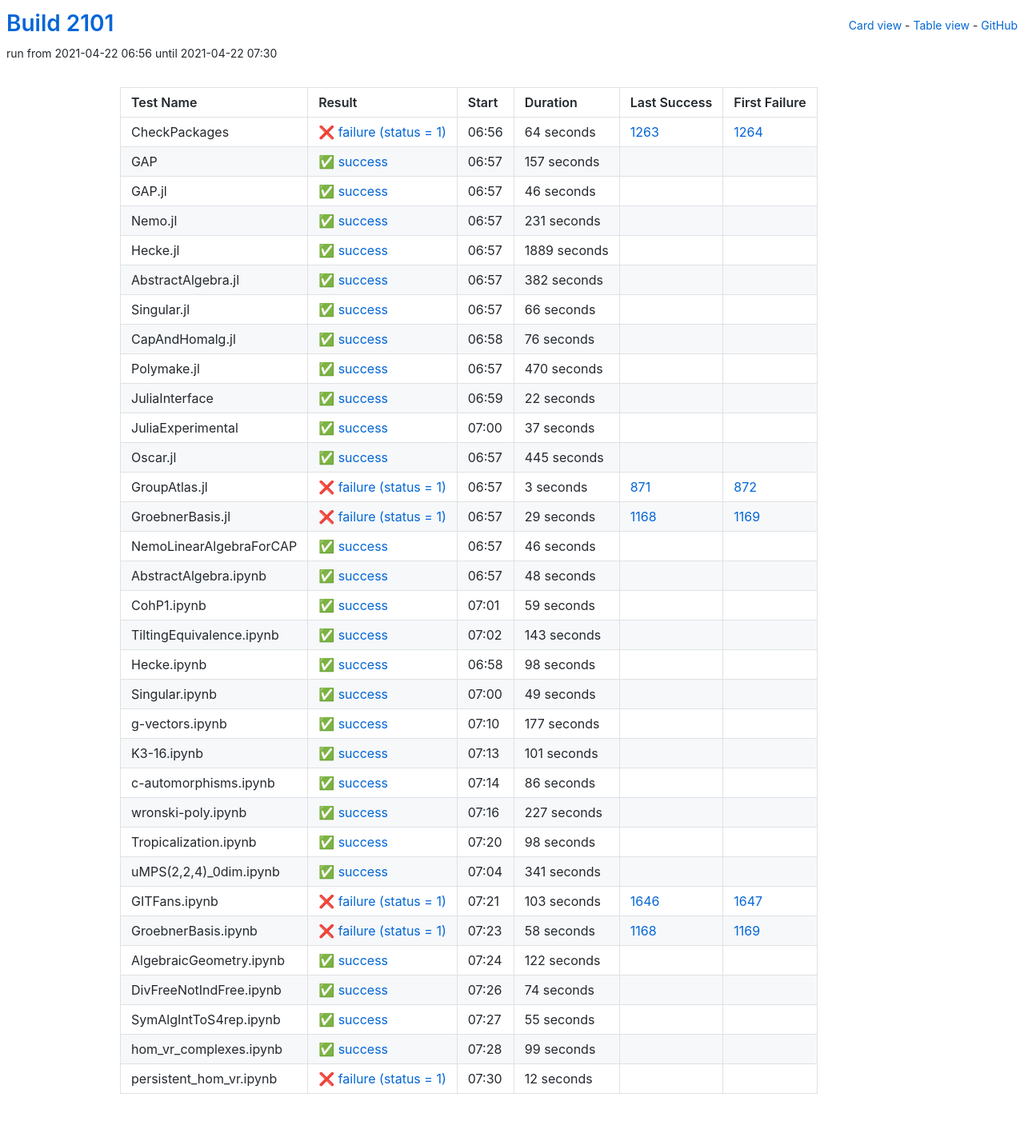
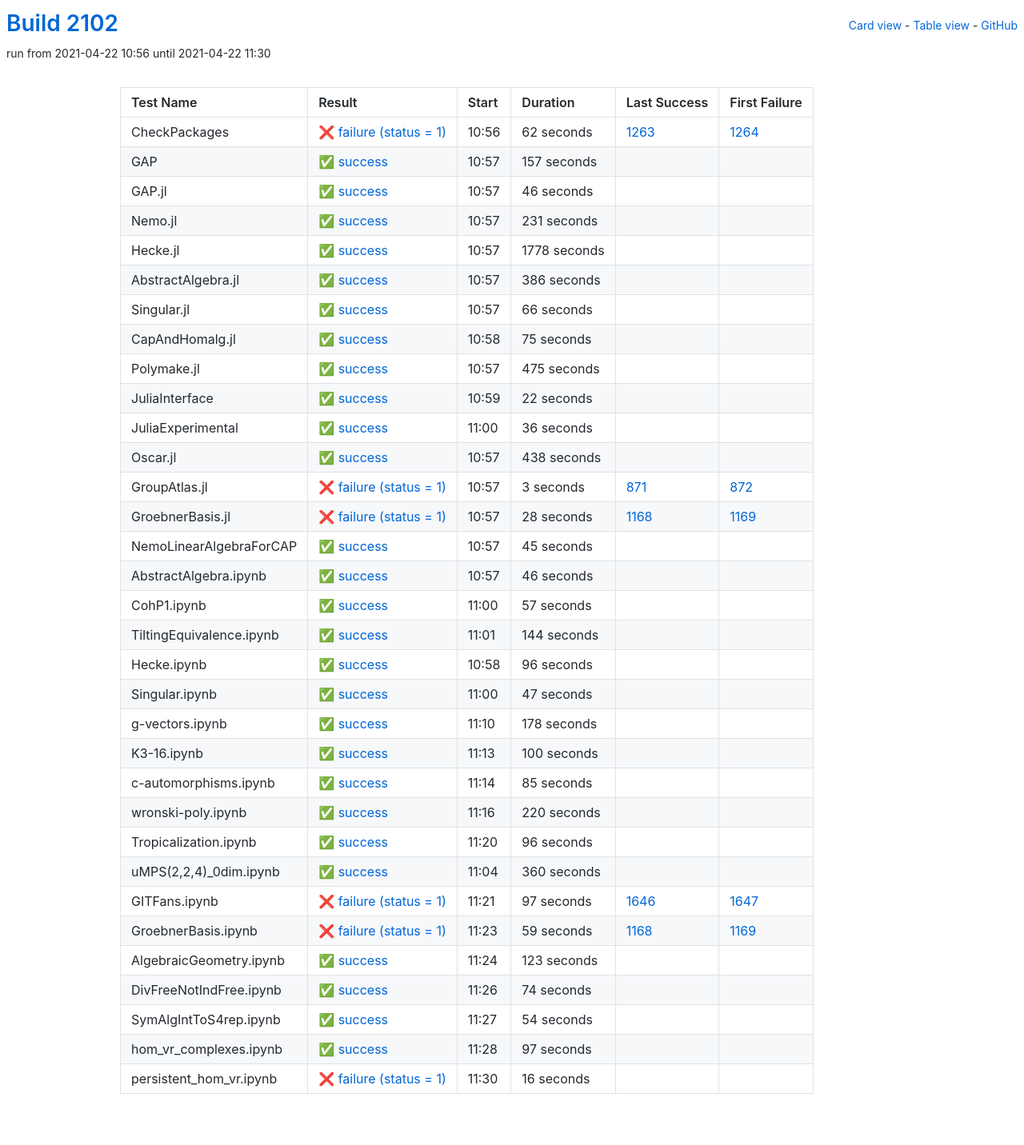
Before and after one commit to oscar-system/oscar-ci-status-stable, a Jekyll site: the page built from table.html, in a window 1280 px wide. Shown: the whole page at 80% size. Built offline with Jekyll 4.4.1, drawn with Linux system fonts in a browser that asks for light colours.

Commit message:
Build #2102

```diff
--- a/_data/ci.yml
+++ b/_data/ci.yml
@@ -1,6 +1,6 @@
 ---
-build: 2101
-build_url: https://oscarci.mathematik.uni-kl.de/job/oscar-stable/2101/
+build: 2102
+build_url: https://oscarci.mathematik.uni-kl.de/job/oscar-stable/2102/
 job: oscar-stable
 organization: oscar-system
 repo: oscar-ci-status-stable
@@ -8,20 +8,20 @@ repourl: https://github.com/oscar-system/oscar-ci-status-stable
 tests:
 - name: CheckPackages
   id: checkpackages
-  log: https://oscarci.mathematik.uni-kl.de/job/oscar-stable/2101/artifact/logs/build-2101/CheckPackages.log
-  start: 2021-04-22 06:56
+  log: https://oscarci.mathematik.uni-kl.de/job/oscar-stable/2102/artifact/logs/build-2102/CheckPackages.log
+  start: 2021-04-22 10:56
   success: false
   exitcode: 1
   status: failure
-  duration: 64
+  duration: 62
   last_success: 1263
   last_success_url: https://oscarci.mathematik.uni-kl.de/job/oscar-stable/1263/
   first_failure: 1264
   first_failure_url: https://oscarci.mathematik.uni-kl.de/job/oscar-stable/1264/
 - name: GAP
   id: gap
-  log: https://oscarci.mathematik.uni-kl.de/job/oscar-stable/2101/artifact/logs/build-2101/GAP.log
-  start: 2021-04-22 06:57
+  log: https://oscarci.mathematik.uni-kl.de/job/oscar-stable/2102/artifact/logs/build-2102/GAP.log
+  start: 2021-04-22 10:57
   success: true
   exitcode: 0
   status: success
@@ -32,8 +32,8 @@ tests:
   first_failure_url:
 - name: GAP.jl
   id: gap-jl
-  log: https://oscarci.mathematik.uni-kl.de/job/oscar-stable/2101/artifact/logs/build-2101/GAP.jl.log
-  start: 2021-04-22 06:57
+  log: https://oscarci.mathematik.uni-kl.de/job/oscar-stable/2102/artifact/logs/build-2102/GAP.jl.log
+  start: 2021-04-22 10:57
   success: true
   exitcode: 0
   status: success
@@ -44,8 +44,8 @@ tests:
   first_failure_url:
 - name: Nemo.jl
   id: nemo-jl
-  log: https://oscarci.mathematik.uni-kl.de/job/oscar-stable/2101/artifact/logs/build-2101/Nemo.jl.log
-  start: 2021-04-22 06:57
+  log: https://oscarci.mathematik.uni-kl.de/job/oscar-stable/2102/artifact/logs/build-2102/Nemo.jl.log
+  start: 2021-04-22 10:57
   success: true
   exitcode: 0
   status: success
@@ -56,32 +56,32 @@ tests:
   first_failure_url:
 - name: Hecke.jl
   id: hecke-jl
-  log: https://oscarci.mathematik.uni-kl.de/job/oscar-stable/2101/artifact/logs/build-2101/Hecke.jl.log
-  start: 2021-04-22 06:57
+  log: https://oscarci.mathematik.uni-kl.de/job/oscar-stable/2102/artifact/logs/build-2102/Hecke.jl.log
+  start: 2021-04-22 10:57
   success: true
   exitcode: 0
   status: success
-  duration: 1889
+  duration: 1778
   last_success: false
   last_success_url:
   first_failure: false
   first_failure_url:
 - name: AbstractAlgebra.jl
   id: abstractalgebra-jl
-  log: https://oscarci.mathematik.uni-kl.de/job/oscar-stable/2101/artifact/logs/build-2101/AbstractAlgebra.jl.log
-  start: 2021-04-22 06:57
+  log: https://oscarci.mathematik.uni-kl.de/job/oscar-stable/2102/artifact/logs/build-2102/AbstractAlgebra.jl.log
+  start: 2021-04-22 10:57
   success: true
   exitcode: 0
   status: success
-  duration: 382
+  duration: 386
   last_success: false
   last_success_url:
   first_failure: false
   first_failure_url:
 - name: Singular.jl
   id: singular-jl
-  log: https://oscarci.mathematik.uni-kl.de/job/oscar-stable/2101/artifact/logs/build-2101/Singular.jl.log
-  start: 2021-04-22 06:57
+  log: https://oscarci.mathematik.uni-kl.de/job/oscar-stable/2102/artifact/logs/build-2102/Singular.jl.log
+  start: 2021-04-22 10:57
   success: true
   exitcode: 0
   status: success
@@ -92,32 +92,32 @@ tests:
   first_failure_url:
 - name: CapAndHomalg.jl
   id: capandhomalg-jl
-  log: https://oscarci.mathematik.uni-kl.de/job/oscar-stable/2101/artifact/logs/build-2101/CapAndHomalg.jl.log
-  start: 2021-04-22 06:58
+  log: https://oscarci.mathematik.uni-kl.de/job/oscar-stable/2102/artifact/logs/build-2102/CapAndHomalg.jl.log
+  start: 2021-04-22 10:58
   success: true
   exitcode: 0
   status: success
-  duration: 76
+  duration: 75
   last_success: false
   last_success_url:
   first_failure: false
   first_failure_url:
 - name: Polymake.jl
   id: polymake-jl
-  log: https://oscarci.mathematik.uni-kl.de/job/oscar-stable/2101/artifact/logs/build-2101/Polymake.jl.log
-  start: 2021-04-22 06:57
+  log: https://oscarci.mathematik.uni-kl.de/job/oscar-stable/2102/artifact/logs/build-2102/Polymake.jl.log
+  start: 2021-04-22 10:57
   success: true
   exitcode: 0
   status: success
-  duration: 470
+  duration: 475
   last_success: false
   last_success_url:
   first_failure: false
   first_failure_url:
 - name: JuliaInterface
   id: juliainterface
-  log: https://oscarci.mathematik.uni-kl.de/job/oscar-stable/2101/artifact/logs/build-2101/JuliaInterface.log
-  start: 2021-04-22 06:59
+  log: https://oscarci.mathematik.uni-kl.de/job/oscar-stable/2102/artifact/logs/build-2102/JuliaInterface.log
+  start: 2021-04-22 10:59
   success: true
   exitcode: 0
   status: success
@@ -128,32 +128,32 @@ tests:
   first_failure_url:
 - name: JuliaExperimental
   id: juliaexperimental
-  log: https://oscarci.mathematik.uni-kl.de/job/oscar-stable/2101/artifact/logs/build-2101/JuliaExperimental.log
-  start: 2021-04-22 07:00
+  log: https://oscarci.mathematik.uni-kl.de/job/oscar-stable/2102/artifact/logs/build-2102/JuliaExperimental.log
+  start: 2021-04-22 11:00
   success: true
   exitcode: 0
   status: success
-  duration: 37
+  duration: 36
   last_success: false
   last_success_url:
   first_failure: false
   first_failure_url:
 - name: Oscar.jl
   id: oscar-jl
-  log: https://oscarci.mathematik.uni-kl.de/job/oscar-stable/2101/artifact/logs/build-2101/Oscar.jl.log
-  start: 2021-04-22 06:57
+  log: https://oscarci.mathematik.uni-kl.de/job/oscar-stable/2102/artifact/logs/build-2102/Oscar.jl.log
+  start: 2021-04-22 10:57
   success: true
   exitcode: 0
   status: success
-  duration: 445
+  duration: 438
   last_success: false
   last_success_url:
   first_failure: false
   first_failure_url:
 - name: GroupAtlas.jl
   id: groupatlas-jl
-  log: https://oscarci.mathematik.uni-kl.de/job/oscar-stable/2101/artifact/logs/build-2101/GroupAtlas.jl.log
-  start: 2021-04-22 06:57
+  log: https://oscarci.mathematik.uni-kl.de/job/oscar-stable/2102/artifact/logs/build-2102/GroupAtlas.jl.log
+  start: 2021-04-22 10:57
   success: false
   exitcode: 1
   status: failure
@@ -164,20 +164,32 @@ tests:
   first_failure_url: https://oscarci.mathematik.uni-kl.de/job/oscar-stable/872/
 - name: GroebnerBasis.jl
   id: groebnerbasis-jl
-  log: https://oscarci.mathematik.uni-kl.de/job/oscar-stable/2101/artifact/logs/build-2101/GroebnerBasis.jl.log
-  start: 2021-04-22 06:57
+  log: https://oscarci.mathematik.uni-kl.de/job/oscar-stable/2102/artifact/logs/build-2102/GroebnerBasis.jl.log
+  start: 2021-04-22 10:57
   success: false
   exitcode: 1
   status: failure
-  duration: 29
+  duration: 28
   last_success: 1168
   last_success_url: https://oscarci.mathematik.uni-kl.de/job/oscar-stable/1168/
   first_failure: 1169
   first_failure_url: https://oscarci.mathematik.uni-kl.de/job/oscar-stable/1169/
 - name: NemoLinearAlgebraForCAP
   id: nemolinearalgebraforcap
-  log: https://oscarci.mathematik.uni-kl.de/job/oscar-stable/2101/artifact/logs/build-2101/NemoLinearAlgebraForCAP.log
-  start: 2021-04-22 06:57
+  log: https://oscarci.mathematik.uni-kl.de/job/oscar-stable/2102/artifact/logs/build-2102/NemoLinearAlgebraForCAP.log
+  start: 2021-04-22 10:57
+  success: true
+  exitcode: 0
+  status: success
+  duration: 45
+  last_success: false
+  last_success_url:
+  first_failure: false
+  first_failure_url:
+- name: AbstractAlgebra.ipynb
+  id: abstractalgebra-ipynb
+  log: https://oscarci.mathematik.uni-kl.de/job/oscar-stable/2102/artifact/logs/build-2102/AbstractAlgebra.ipynb.log
+  start: 2021-04-22 10:57
   success: true
   exitcode: 0
   status: success
@@ -186,178 +198,166 @@ tests:
   last_success_url:
   first_failure: false
   first_failure_url:
-- name: AbstractAlgebra.ipynb
-  id: abstractalgebra-ipynb
-  log: https://oscarci.mathematik.uni-kl.de/job/oscar-stable/2101/artifact/logs/build-2101/AbstractAlgebra.ipynb.log
-  start: 2021-04-22 06:57
+- name: CohP1.ipynb
+  id: cohp1-ipynb
+  log: https://oscarci.mathematik.uni-kl.de/job/oscar-stable/2102/artifact/logs/build-2102/CohP1.ipynb.log
+  start: 2021-04-22 11:00
   success: true
   exitcode: 0
   status: success
-  duration: 48
-  last_success: false
-  last_success_url:
-  first_failure: false
-  first_failure_url:
-- name: CohP1.ipynb
-  id: cohp1-ipynb
-  log: https://oscarci.mathematik.uni-kl.de/job/oscar-stable/2101/artifact/logs/build-2101/CohP1.ipynb.log
-  start: 2021-04-22 07:01
-  success: true
-  exitcode: 0
-  status: success
-  duration: 59
+  duration: 57
   last_success: false
   last_success_url:
   first_failure: false
   first_failure_url:
 - name: TiltingEquivalence.ipynb
   id: tiltingequivalence-ipynb
-  log: https://oscarci.mathematik.uni-kl.de/job/oscar-stable/2101/artifact/logs/build-2101/TiltingEquivalence.ipynb.log
-  start: 2021-04-22 07:02
+  log: https://oscarci.mathematik.uni-kl.de/job/oscar-stable/2102/artifact/logs/build-2102/TiltingEquivalence.ipynb.log
+  start: 2021-04-22 11:01
   success: true
   exitcode: 0
   status: success
-  duration: 143
+  duration: 144
   last_success: false
   last_success_url:
   first_failure: false
   first_failure_url:
 - name: Hecke.ipynb
   id: hecke-ipynb
-  log: https://oscarci.mathematik.uni-kl.de/job/oscar-stable/2101/artifact/logs/build-2101/Hecke.ipynb.log
-  start: 2021-04-22 06:58
+  log: https://oscarci.mathematik.uni-kl.de/job/oscar-stable/2102/artifact/logs/build-2102/Hecke.ipynb.log
+  start: 2021-04-22 10:58
   success: true
   exitcode: 0
   status: success
-  duration: 98
+  duration: 96
   last_success: false
   last_success_url:
   first_failure: false
   first_failure_url:
 - name: Singular.ipynb
   id: singular-ipynb
-  log: https://oscarci.mathematik.uni-kl.de/job/oscar-stable/2101/artifact/logs/build-2101/Singular.ipynb.log
-  start: 2021-04-22 07:00
+  log: https://oscarci.mathematik.uni-kl.de/job/oscar-stable/2102/artifact/logs/build-2102/Singular.ipynb.log
+  start: 2021-04-22 11:00
   success: true
   exitcode: 0
   status: success
-  duration: 49
+  duration: 47
   last_success: false
   last_success_url:
   first_failure: false
   first_failure_url:
 - name: g-vectors.ipynb
   id: g-vectors-ipynb
-  log: https://oscarci.mathematik.uni-kl.de/job/oscar-stable/2101/artifact/logs/build-2101/g-vectors.ipynb.log
-  start: 2021-04-22 07:10
+  log: https://oscarci.mathematik.uni-kl.de/job/oscar-stable/2102/artifact/logs/build-2102/g-vectors.ipynb.log
+  start: 2021-04-22 11:10
   success: true
   exitcode: 0
   status: success
-  duration: 177
+  duration: 178
   last_success: false
   last_success_url:
   first_failure: false
   first_failure_url:
 - name: K3-16.ipynb
   id: k3-16-ipynb
-  log: https://oscarci.mathematik.uni-kl.de/job/oscar-stable/2101/artifact/logs/build-2101/K3-16.ipynb.log
-  start: 2021-04-22 07:13
+  log: https://oscarci.mathematik.uni-kl.de/job/oscar-stable/2102/artifact/logs/build-2102/K3-16.ipynb.log
+  start: 2021-04-22 11:13
   success: true
   exitcode: 0
   status: success
-  duration: 101
+  duration: 100
   last_success: false
   last_success_url:
   first_failure: false
   first_failure_url:
 - name: c-automorphisms.ipynb
   id: c-automorphisms-ipynb
-  log: https://oscarci.mathematik.uni-kl.de/job/oscar-stable/2101/artifact/logs/build-2101/c-automorphisms.ipynb.log
-  start: 2021-04-22 07:14
+  log: https://oscarci.mathematik.uni-kl.de/job/oscar-stable/2102/artifact/logs/build-2102/c-automorphisms.ipynb.log
+  start: 2021-04-22 11:14
   success: true
   exitcode: 0
   status: success
-  duration: 86
+  duration: 85
   last_success: false
   last_success_url:
   first_failure: false
   first_failure_url:
 - name: wronski-poly.ipynb
   id: wronski-poly-ipynb
-  log: https://oscarci.mathematik.uni-kl.de/job/oscar-stable/2101/artifact/logs/build-2101/wronski-poly.ipynb.log
-  start: 2021-04-22 07:16
+  log: https://oscarci.mathematik.uni-kl.de/job/oscar-stable/2102/artifact/logs/build-2102/wronski-poly.ipynb.log
+  start: 2021-04-22 11:16
   success: true
   exitcode: 0
   status: success
-  duration: 227
+  duration: 220
   last_success: false
   last_success_url:
   first_failure: false
   first_failure_url:
 - name: Tropicalization.ipynb
   id: tropicalization-ipynb
-  log: https://oscarci.mathematik.uni-kl.de/job/oscar-stable/2101/artifact/logs/build-2101/Tropicalization.ipynb.log
-  start: 2021-04-22 07:20
+  log: https://oscarci.mathematik.uni-kl.de/job/oscar-stable/2102/artifact/logs/build-2102/Tropicalization.ipynb.log
+  start: 2021-04-22 11:20
   success: true
   exitcode: 0
   status: success
-  duration: 98
+  duration: 96
   last_success: false
   last_success_url:
   first_failure: false
   first_failure_url:
 - name: uMPS(2,2,4)_0dim.ipynb
   id: umps-2-2-4-0dim-ipynb
-  log: https://oscarci.mathematik.uni-kl.de/job/oscar-stable/2101/artifact/logs/build-2101/uMPS-2-2-4-_0dim.ipynb.log
-  start: 2021-04-22 07:04
+  log: https://oscarci.mathematik.uni-kl.de/job/oscar-stable/2102/artifact/logs/build-2102/uMPS-2-2-4-_0dim.ipynb.log
+  start: 2021-04-22 11:04
   success: true
   exitcode: 0
   status: success
-  duration: 341
+  duration: 360
   last_success: false
   last_success_url:
   first_failure: false
   first_failure_url:
 - name: GITFans.ipynb
   id: gitfans-ipynb
-  log: https://oscarci.mathematik.uni-kl.de/job/oscar-stable/2101/artifact/logs/build-2101/GITFans.ipynb.log
-  start: 2021-04-22 07:21
+  log: https://oscarci.mathematik.uni-kl.de/job/oscar-stable/2102/artifact/logs/build-2102/GITFans.ipynb.log
+  start: 2021-04-22 11:21
   success: false
   exitcode: 1
   status: failure
-  duration: 103
+  duration: 97
   last_success: 1646
   last_success_url: https://oscarci.mathematik.uni-kl.de/job/oscar-stable/1646/
   first_failure: 1647
   first_failure_url: https://oscarci.mathematik.uni-kl.de/job/oscar-stable/1647/
 - name: GroebnerBasis.ipynb
   id: groebnerbasis-ipynb
-  log: https://oscarci.mathematik.uni-kl.de/job/oscar-stable/2101/artifact/logs/build-2101/GroebnerBasis.ipynb.log
-  start: 2021-04-22 07:23
+  log: https://oscarci.mathematik.uni-kl.de/job/oscar-stable/2102/artifact/logs/build-2102/GroebnerBasis.ipynb.log
+  start: 2021-04-22 11:23
   success: false
   exitcode: 1
   status: failure
-  duration: 58
+  duration: 59
   last_success: 1168
   last_success_url: https://oscarci.mathematik.uni-kl.de/job/oscar-stable/1168/
   first_failure: 1169
   first_failure_url: https://oscarci.mathematik.uni-kl.de/job/oscar-stable/1169/
 - name: AlgebraicGeometry.ipynb
   id: algebraicgeometry-ipynb
-  log: https://oscarci.mathematik.uni-kl.de/job/oscar-stable/2101/artifact/logs/build-2101/AlgebraicGeometry.ipynb.log
-  start: 2021-04-22 07:24
+  log: https://oscarci.mathematik.uni-kl.de/job/oscar-stable/2102/artifact/logs/build-2102/AlgebraicGeometry.ipynb.log
+  start: 2021-04-22 11:24
   success: true
   exitcode: 0
   status: success
-  duration: 122
+  duration: 123
   last_success: false
   last_success_url:
   first_failure: false
   first_failure_url:
 - name: DivFreeNotIndFree.ipynb
   id: divfreenotindfree-ipynb
-  log: https://oscarci.mathematik.uni-kl.de/job/oscar-stable/2101/artifact/logs/build-2101/DivFreeNotIndFree.ipynb.log
-  start: 2021-04-22 07:26
+  log: https://oscarci.mathematik.uni-kl.de/job/oscar-stable/2102/artifact/logs/build-2102/DivFreeNotIndFree.ipynb.log
+  start: 2021-04-22 11:26
   success: true
   exitcode: 0
   status: success
@@ -368,36 +368,36 @@ tests:
   first_failure_url:
 - name: SymAlgIntToS4rep.ipynb
   id: symalginttos4rep-ipynb
-  log: https://oscarci.mathematik.uni-kl.de/job/oscar-stable/2101/artifact/logs/build-2101/SymAlgIntToS4rep.ipynb.log
-  start: 2021-04-22 07:27
+  log: https://oscarci.mathematik.uni-kl.de/job/oscar-stable/2102/artifact/logs/build-2102/SymAlgIntToS4rep.ipynb.log
+  start: 2021-04-22 11:27
   success: true
   exitcode: 0
   status: success
-  duration: 55
+  duration: 54
   last_success: false
   last_success_url:
   first_failure: false
   first_failure_url:
 - name: hom_vr_complexes.ipynb
   id: hom-vr-complexes-ipynb
-  log: https://oscarci.mathematik.uni-kl.de/job/oscar-stable/2101/artifact/logs/build-2101/hom_vr_complexes.ipynb.log
-  start: 2021-04-22 07:28
+  log: https://oscarci.mathematik.uni-kl.de/job/oscar-stable/2102/artifact/logs/build-2102/hom_vr_complexes.ipynb.log
+  start: 2021-04-22 11:28
   success: true
   exitcode: 0
   status: success
-  duration: 99
+  duration: 97
   last_success: false
   last_success_url:
   first_failure: false
   first_failure_url:
 - name: persistent_hom_vr.ipynb
   id: persistent-hom-vr-ipynb
-  log: https://oscarci.mathematik.uni-kl.de/job/oscar-stable/2101/artifact/logs/build-2101/persistent_hom_vr.ipynb.log
-  start: 2021-04-22 07:30
+  log: https://oscarci.mathematik.uni-kl.de/job/oscar-stable/2102/artifact/logs/build-2102/persistent_hom_vr.ipynb.log
+  start: 2021-04-22 11:30
   success: false
   exitcode: 1
   status: failure
-  duration: 12
+  duration: 16
   last_success: false
   last_success_url:
   first_failure: false
```
Also changed, not shown: README.md.
